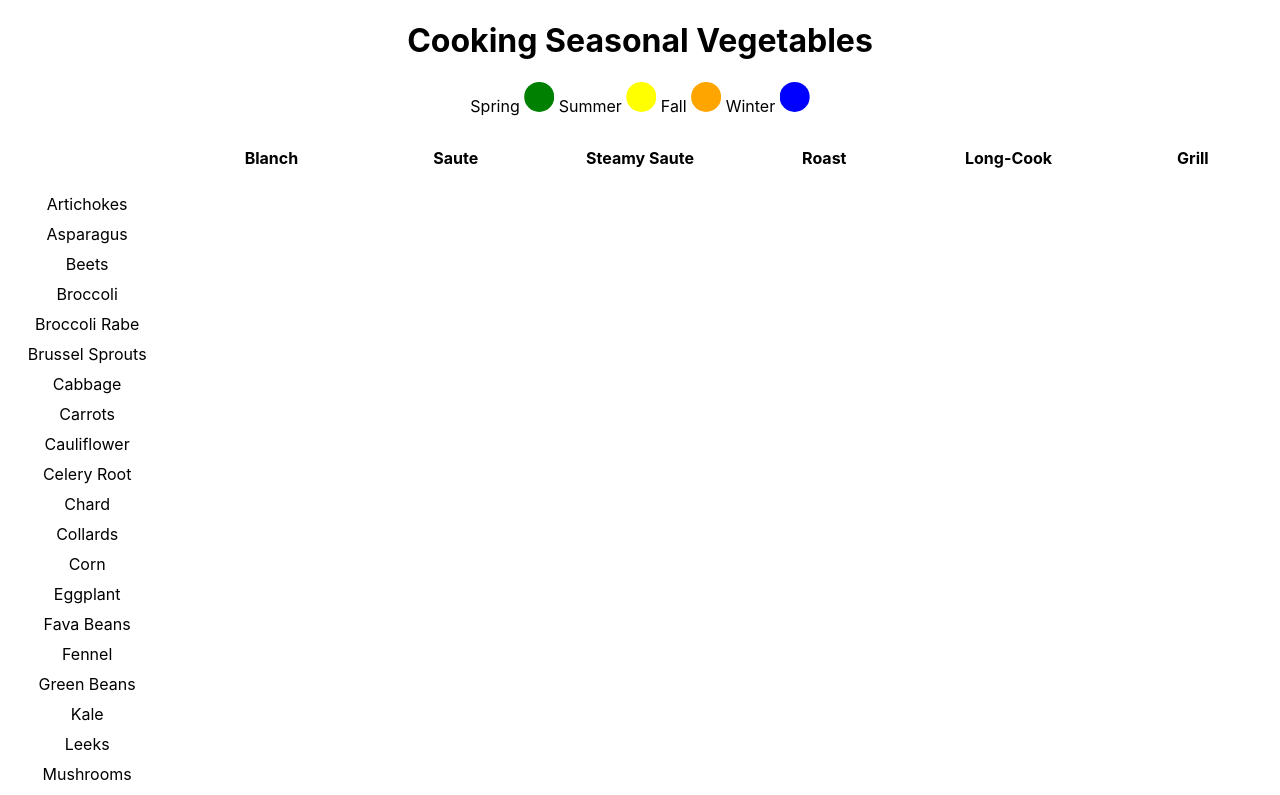
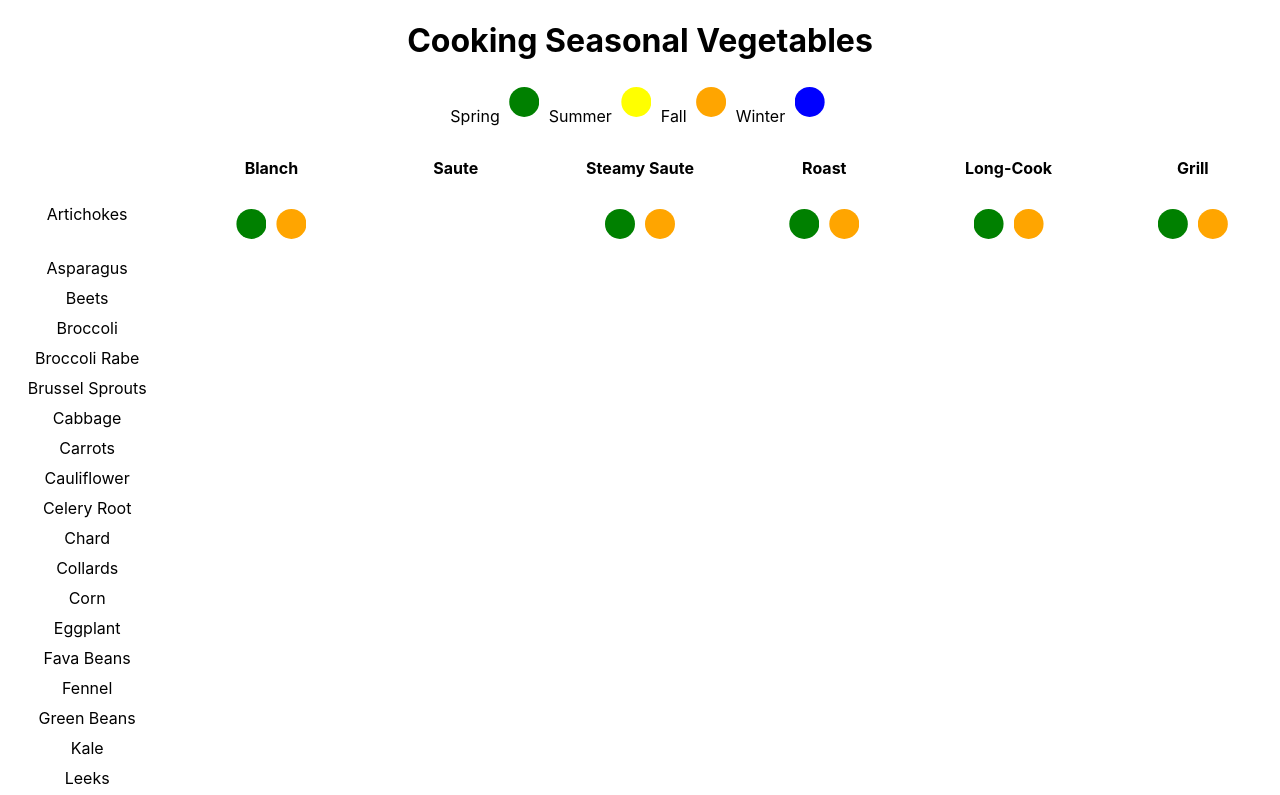
Before and after one commit to pauljickling/cooking-vegetables, a React (Create React App) app: page / in a window 1280 px wide. Shown: the top 795 px of the page. Built offline with nearby package versions, Linux system fonts and the light colour scheme.

Commit message:
First pass at passing props to vegetable component

```diff
--- a/src/App.css
+++ b/src/App.css
@@ -28,6 +28,7 @@ div.chart {
   width: 30px;
   height: 30px;
   clip-path: circle(50%);
+  margin: 5px;
 }
 
 .summer {
@@ -36,6 +37,7 @@ div.chart {
   background-color: yellow;
   width: 30px;
   height: 30px;
+  margin: 5px;
 }
 
 .fall {
@@ -44,6 +46,7 @@ div.chart {
   background-color: orange;
   width: 30px;
   height: 30px;
+  margin: 5px;
 }
 
 .winter {
@@ -52,4 +55,5 @@ div.chart {
   background-color: blue;
   width: 30px;
   height: 30px;
+  margin: 5px;
 }
--- a/src/Chart.js
+++ b/src/Chart.js
@@ -13,7 +13,7 @@ const Chart = () => (
       <p><strong>Grill</strong></p>
 
       {/* Vegetable lists */}
-      <Vegetable name="Artichokes" />
+      <Vegetable name="Artichokes" blanch={<div><div className='spring'></div><div className='fall'></div></div>} steamySaute={<div><div className='spring'></div><div className='fall'></div></div>} roast={<div><div className='spring'></div><div className='fall'></div></div>} longCook={<div><div className='spring'></div><div className='fall'></div></div>} grill={<div><div className='spring'></div><div className='fall'></div></div>}/>
       <Vegetable name="Asparagus" />
       <Vegetable name="Beets" />
       <Vegetable name="Broccoli" />
```
